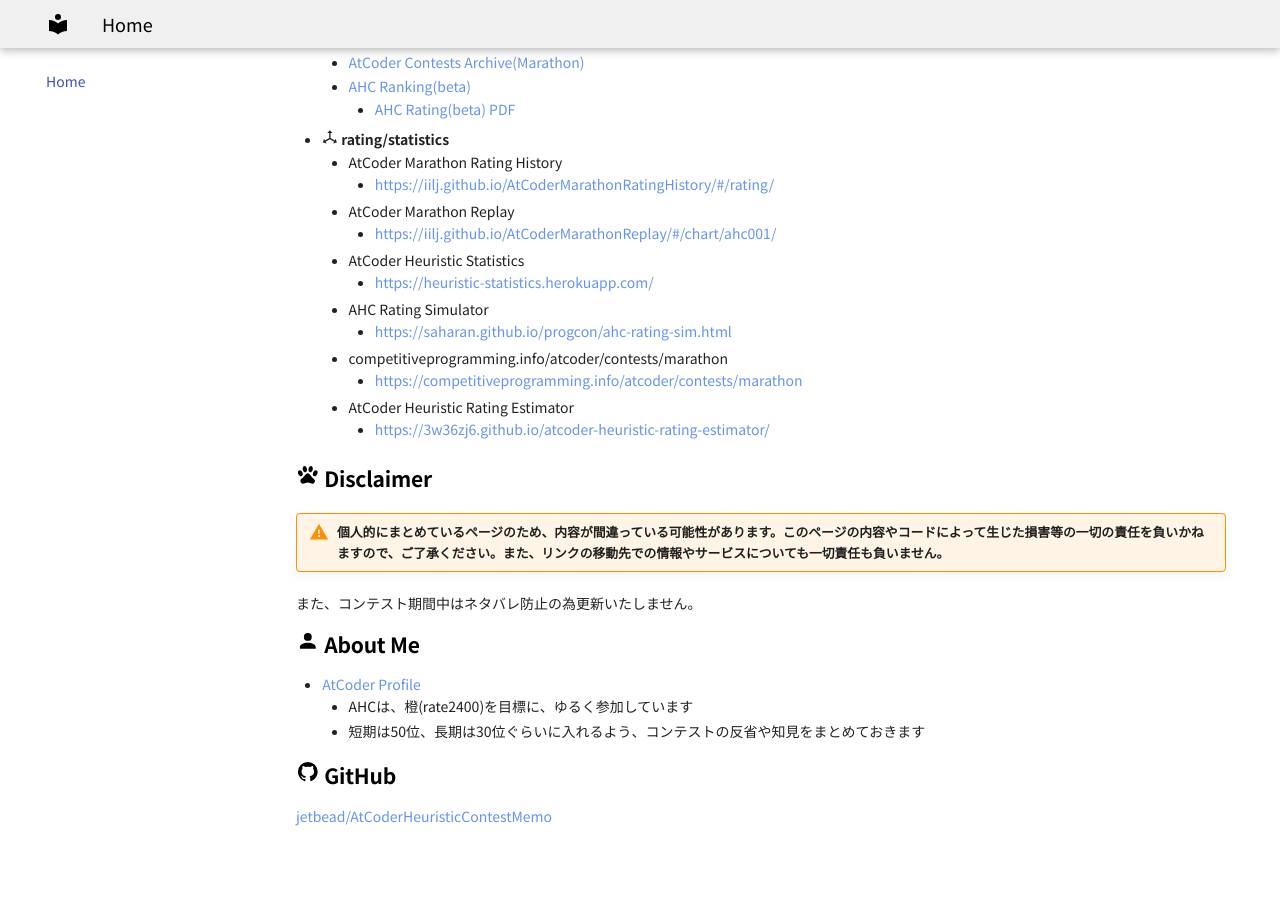
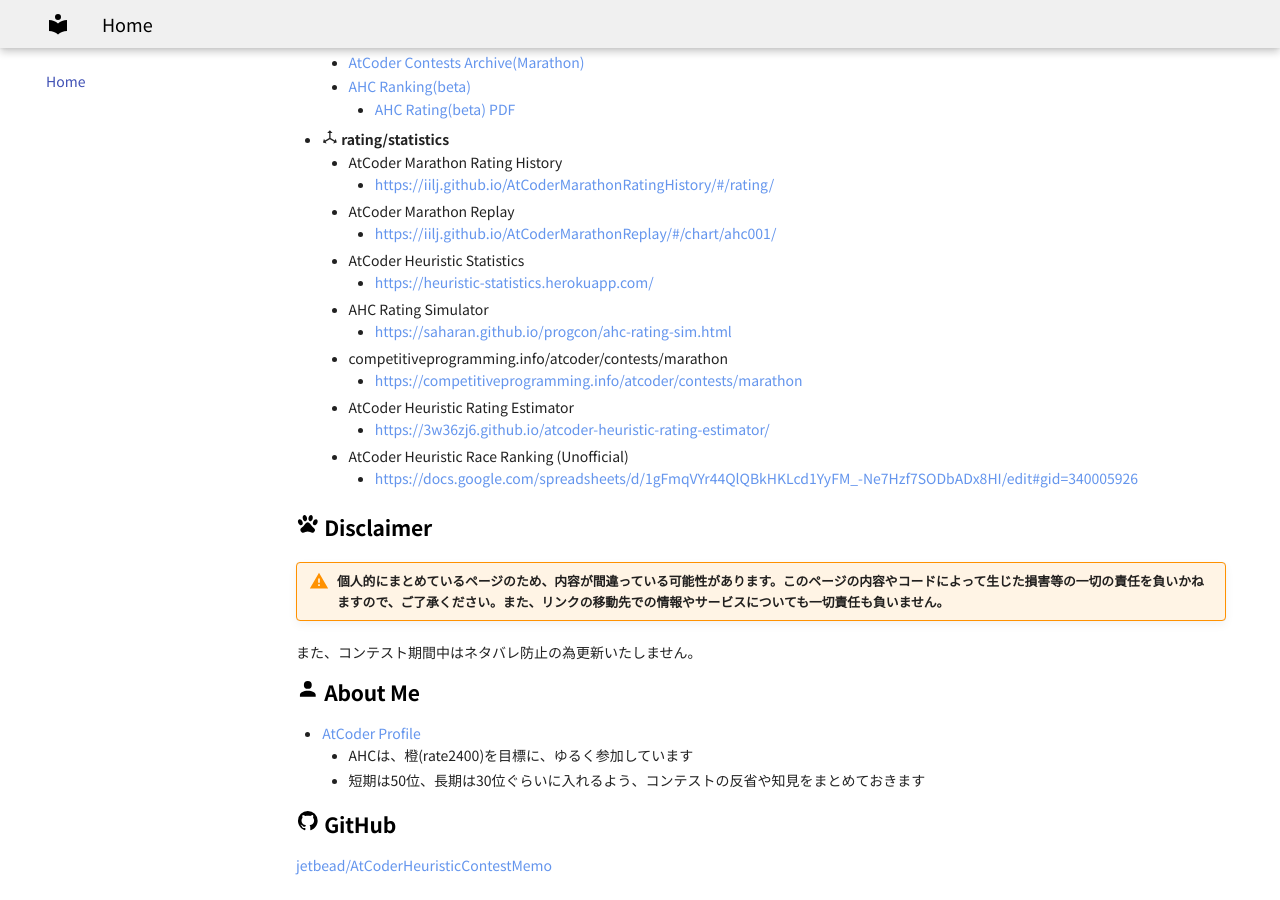
Before and after one commit to jetbead/AtCoderHeuristicContestMemo, an MkDocs documentation site: the page built from docs/index.md, in a window 1280 px wide and 900 px high, scrolled down 682 px. Built offline with MkDocs 1.6.1 and Material for MkDocs 9.7.7, drawn with Linux system fonts in a browser that asks for light colours; some web fonts are replaced; before the commit the page ends 1533 px from its top, so only the background shows below that.

Commit message:
modify index

```diff
--- a/docs/index.md
+++ b/docs/index.md
@@ -43,6 +43,8 @@
     - https://competitiveprogramming.info/atcoder/contests/marathon
   - AtCoder Heuristic Rating Estimator
     - https://3w36zj6.github.io/atcoder-heuristic-rating-estimator/
+  - AtCoder Heuristic Race Ranking (Unofficial)
+    - https://docs.google.com/spreadsheets/d/1gFmqVYr44QlQBkHKLcd1YyFM_-Ne7Hzf7SODbADx8HI/edit#gid=340005926
 
 ## :material-paw: Disclaimer
 
```
